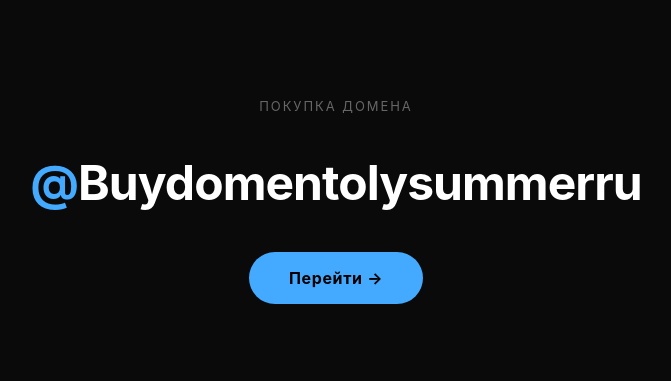
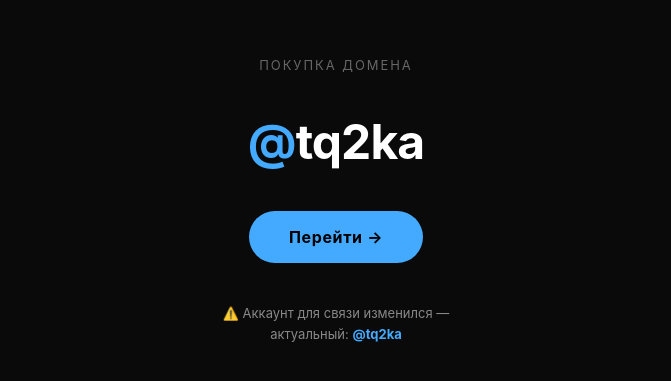
Before and after one commit to tqqqka/sitetolik, a plain HTML site: page index.html in a window 1280 px wide. Shown: the part 199-580 px from the top of the page, without its empty margins (304-975 px from the left). Drawn offline with Linux system fonts and the light colour scheme.

Commit message:
Add files via upload

```diff
--- a/index.html
+++ b/index.html
@@ -68,15 +68,28 @@
   .btn:active {
     transform: scale(0.97);
   }
+  .note {
+    font-size: 13px;
+    color: #888;
+    text-align: center;
+    max-width: 300px;
+    line-height: 1.6;
+  }
+
+  .note strong {
+    color: #4af;
+  }
 </style>
 </head>
 <body>
 
   <p class="label">Покупка домена</p>
 
-  <p class="domain"><span>@</span>Buydomentolysummerru</p>
+  <p class="domain"><span>@</span>tq2ka</p>
 
-  <a class="btn" href="https://t.me/Buydomentolysummerru" target="_blank">Перейти →</a>
+  <a class="btn" href="https://t.me/tq2ka" target="_blank">Перейти →</a>
+
+  <p class="note">⚠️ Аккаунт для связи изменился — актуальный: <strong>@tq2ka</strong></p>
 
 </body>
 </html>
```
